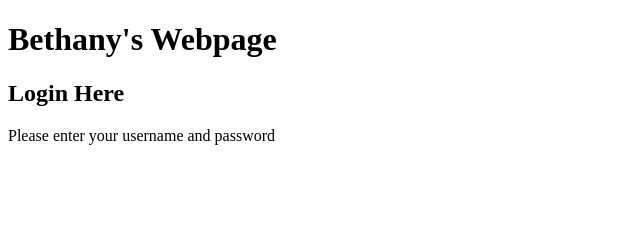
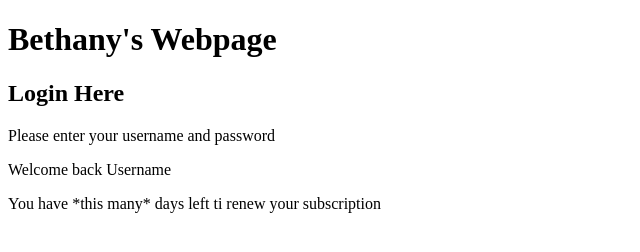
Before and after one commit to BethScarlett/my-test-repo, a plain HTML site: page index.html in a window 1280 px wide. Shown: the whole page, without its empty margins (0-640 px from the left). Drawn offline with Linux system fonts and the light colour scheme.

Commit message:
Added user information to page

```diff
--- a/index.html
+++ b/index.html
@@ -10,5 +10,8 @@
 
     <h2>Login Here</h2>
     <p>Please enter your username and password</p>
+
+    <p>Welcome back Username</p>
+    <p>You have *this many* days left ti renew your subscription</p>
 </body>
 </html>
```
